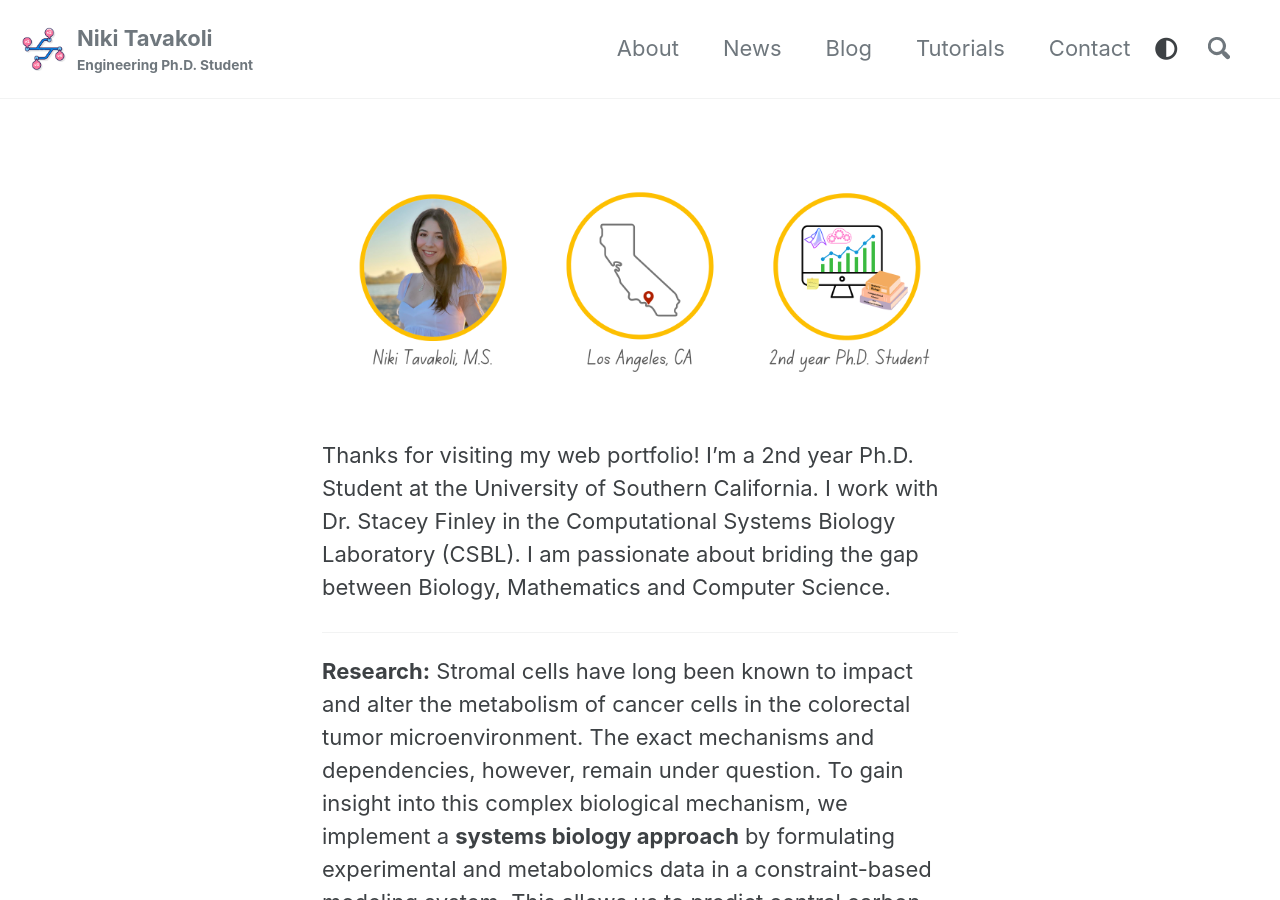
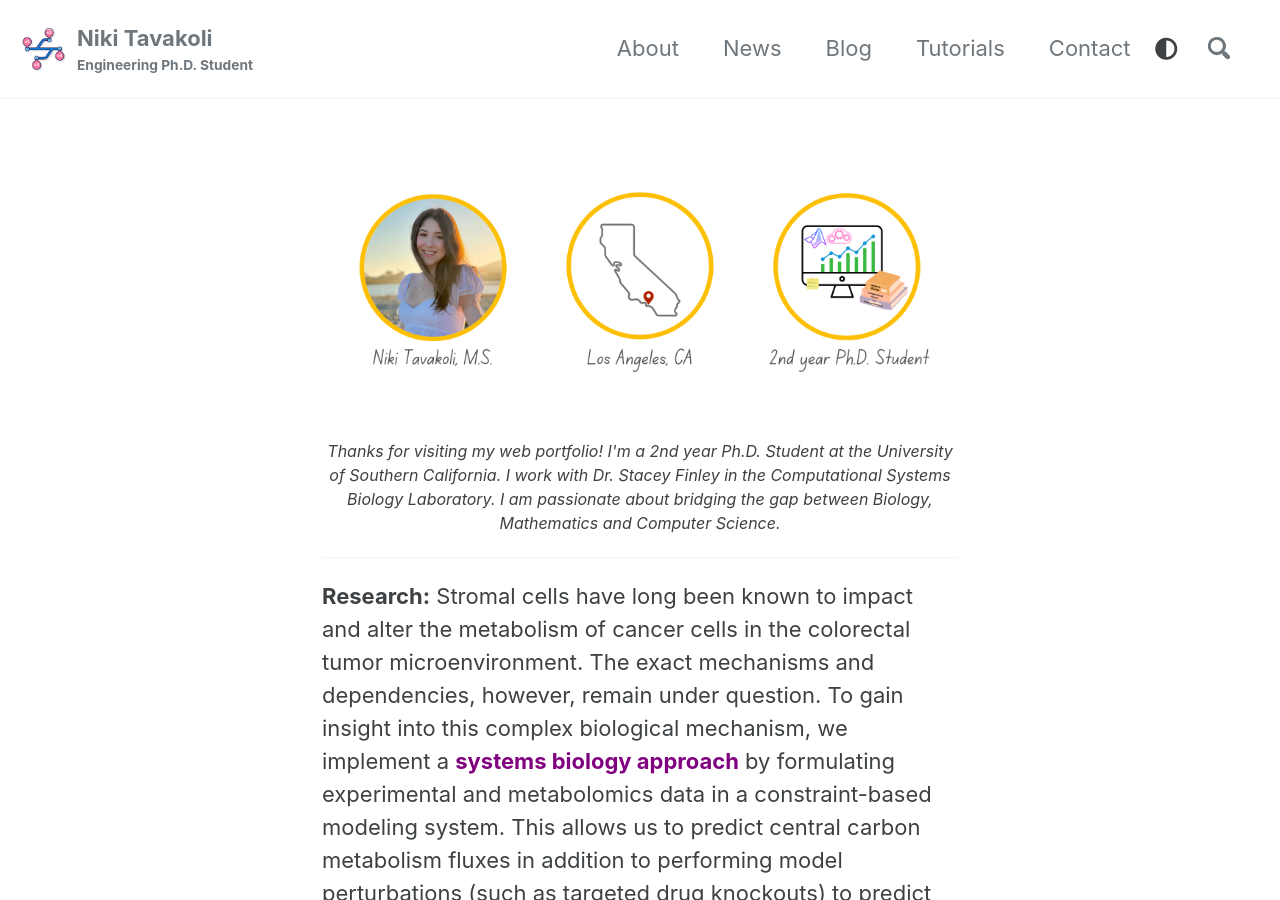
Before and after one commit to nikitavakoli/nikitavakoli.github.io, a Jekyll site: the page built from _pages/about.md, in a window 1280 px wide and 900 px high. Built offline with Jekyll 4.4.1, drawn with Linux system fonts in a browser that asks for light colours; cached includes are drawn as plain includes; nearby versions of some CDN libraries.

Commit message:
about page edits

```diff
--- a/_pages/about.md
+++ b/_pages/about.md
@@ -8,10 +8,12 @@ author_profile: false
 </center>
 
 
-Thanks for visiting my web portfolio! I'm a 2nd year Ph.D. Student at the University of Southern California. I work with Dr. Stacey Finley in the Computational Systems Biology Laboratory (CSBL). I am passionate about briding the gap between Biology, Mathematics and Computer Science.
+<center><p style="font-size:16px"><i>Thanks for visiting my web portfolio! I'm a 2nd year Ph.D. Student at the University of Southern California. I work with Dr. Stacey Finley in the Computational Systems Biology Laboratory. I am passionate about bridging the gap between Biology, Mathematics and Computer Science.</i></p>
+</center>
+
 <hr>
 
-<b>Research:</b> Stromal cells have long been known to impact and alter the metabolism of cancer cells in the colorectal tumor microenvironment. The exact mechanisms and dependencies, however, remain under question. To gain insight into this complex biological mechanism, we implement a <b>systems biology approach</b> by formulating experimental and metabolomics data in a constraint-based modeling system. This allows us to predict central carbon metabolism fluxes in addition to performing model perturbations (such as targeted drug knockouts) to predict patient outcomes. These flux predictions are also integrated into multi-scale system softwares (such as PhysiCell) to observe 3D constructions of the tumor microenvironment. This work is done using the openCOBRA software and is funded by the NIH U01.
+<b>Research:</b> Stromal cells have long been known to impact and alter the metabolism of cancer cells in the colorectal tumor microenvironment. The exact mechanisms and dependencies, however, remain under question. To gain insight into this complex biological mechanism, we implement a <font color="purple"><b>systems biology approach</b></font> by formulating experimental and metabolomics data in a constraint-based modeling system. This allows us to predict central carbon metabolism fluxes in addition to performing model perturbations (such as targeted drug knockouts) to predict patient outcomes. These flux predictions are also integrated into multi-scale system softwares (such as PhysiCell) to observe 3D constructions of the tumor microenvironment. This work is done using the openCOBRA software and is funded by the NIH U01.
 <hr>
 
 <b>Education:</b>
@@ -26,4 +28,4 @@ Project: Constraint-based modeling of cancer and stromal cells
 <img src="/images/ucla.png" alt="ucla_logo" width="170" height="170">
 <br>
 <font color="steelblue"> • Bachelor of Arts (B.A.), 2018 <br> </font>
-<font color="steelblue"> • <i> University of California Regents Scholar </i> </font> <br>
+• <a href="https://prospective-ugstudents-ucla.academicworks.com/opportunities/334"><i> University of California Regents Scholar </i></a> <br>
```
